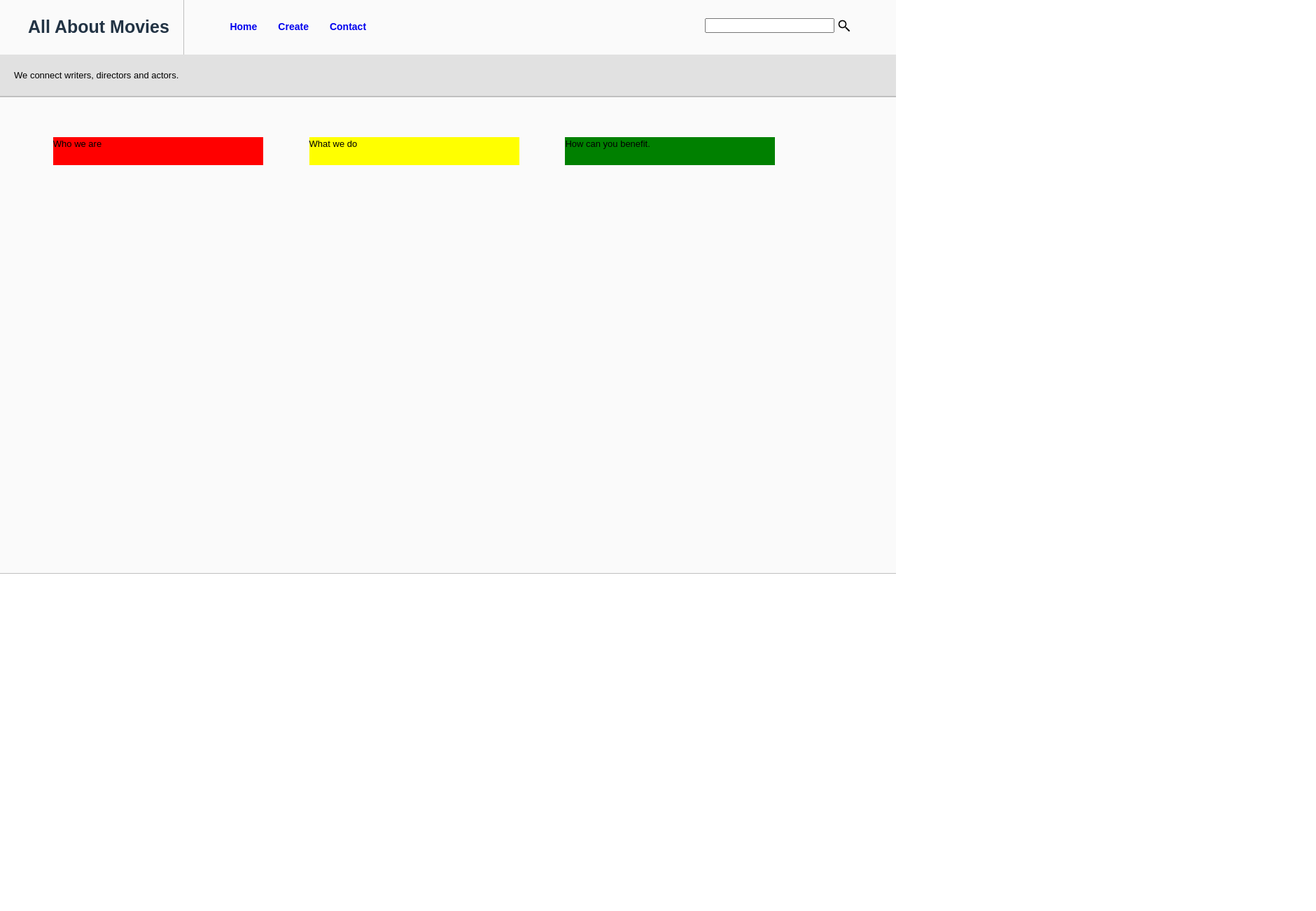
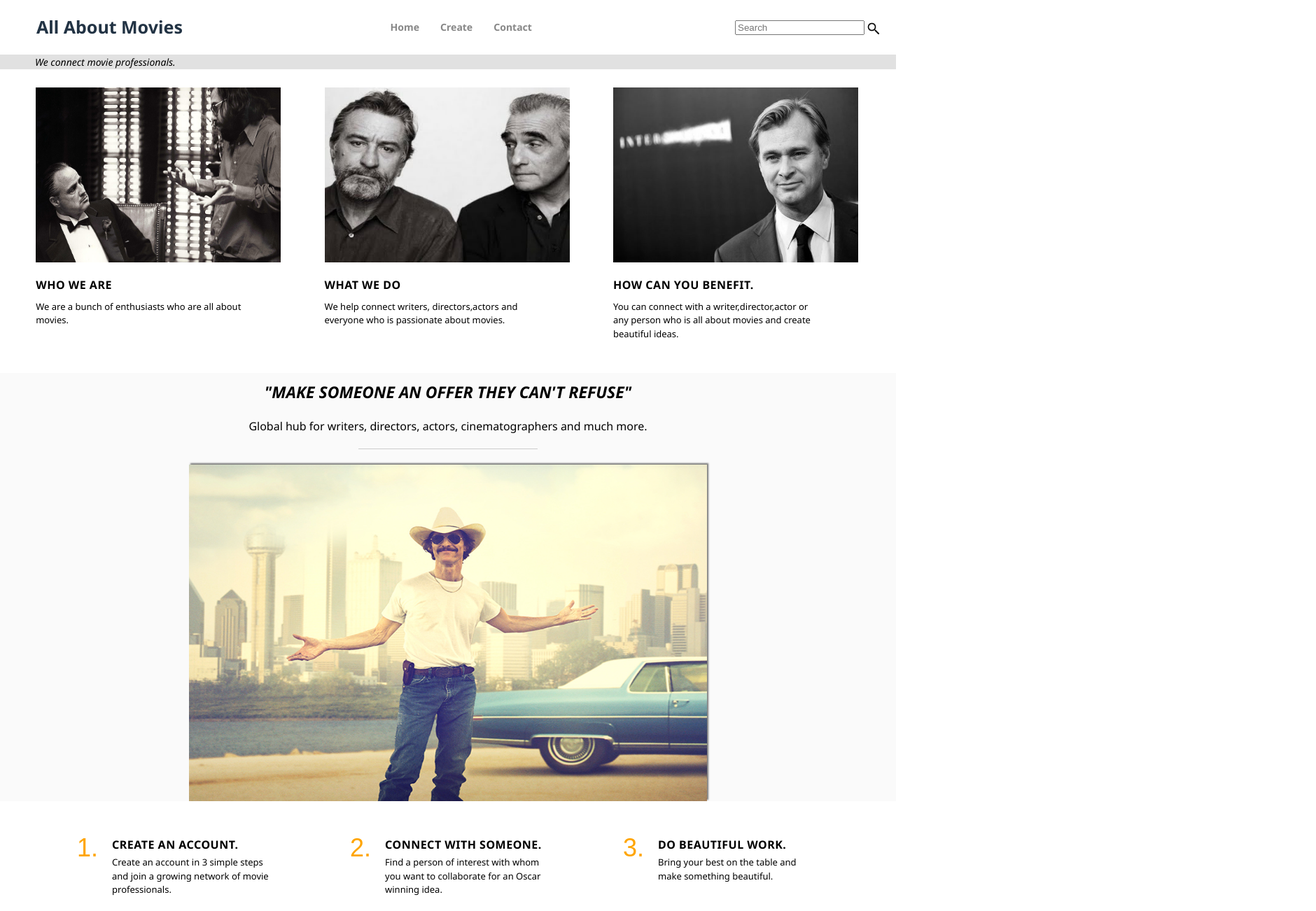
Before and after one commit to anshulAtStack/sample, a plain HTML site: page Website/index.html in a window 1280 px wide. Shown: the whole page at 70% size, 1880 px wide, since content can reach past the window. Before the commit the page ends 820 px from the top, so only its background shows below. Drawn offline with Linux system fonts and the light colour scheme.

Commit message:
Added search bar and hero unit.

```diff
--- a/Website/css/style.css
+++ b/Website/css/style.css
@@ -1,5 +1,5 @@
 body{
-	font-family: sans-serif;
+	font-family: 'Noto Sans',sans-serif;
 }
 .container{
 	background: #fafafa;
@@ -15,18 +15,31 @@ body{
 	background-color: #e1e1e1;
 
 }
+.subtitlebar em{
 
+	font-size: 14px;
+	padding-left: 50px;
+}
+
+.container_12{
+	width:100%;
+}
 .searchSection{
 
+	 display: inline;
 	float: right;
-	margin-top: 2%;
-	align-content: center;
-	margin-right: 5%;
+	margin-top: 2.3%
+
+
 
 
 
 }
-img{
+
+.mainContent{
+margin:0px;
+}
+nav img{
 	width:20px;
 	height:20px;
 }
@@ -34,27 +47,115 @@ img{
 	margin: 20px;
 }
 .main{
-	height:80%;
-	 padding: 20px;
+
+	margin:0;
+	height: auto;
+	width:100%;
+}
+.main img{
+
+	width:350px;
+	height:250px;
+
+
+}
+.grid_4{
+	margin:0px;
 }
 
+
 .section1, .section2, .section3{
+	text-align: left;
 	margin-top: 2%;
 	margin-bottom: 2%;
-margin-left: 3%;
+	margin-left: 4%;
+	margin-right: 4%;
+	padding-right: 10px;
 
 }
-.section1{
-	background-color: red;
+.main p{
+	margin-top: -10px;
+}
 
-}
-.section2{
-	background-color: yellow;
 
-}
-.section3{
-	background-color: green;
-}
+ .herounit{
+ 	width: 100%;
+
+ 	 border: none;
+ }
+
+ .heroheader h2{
+ 	padding-top: 10px;
+ 	padding-bottom: 10px;
+ 	 text-align: center;
+ 	font-weight: bolder;
+ 	 text-transform: uppercase;
+
+ }
+ .heroheader p{
+ 	margin-top: -10px;
+ 	text-align: center;
+ 	font-size: 16px;
+ 	font:normal;
+
+ }
+
+ .stepContent p{
+ 	text-align: center;
+ 	font-size: 16px;
+ 	font:normal;
+ 	text-align: justify;
+ 	margin-left: -5px;
+ 	margin-top: -10px;
+
+ }
+
+ .heroimage img{
+ 	display: block;
+ 	margin: auto;
+ 	width: 740px;
+ 	height:481px;
+ 	/*box-shadow: 3px 3px 3px #888888;*/
+ 	box-shadow: 2px -2px 2px rgba(34,34,34,0.6);
+
+
+ }
+ .heroheader hr{
+ 	padding-bottom: 20px;
+ 	width: 20%;
+	height: 2px;
+
+ 	margin:auto;
+
+ }
+ .heroSection{
+ 	margin-left:20px;
+
+ }
+ .heroSection h2{
+	font-family:sans-serif;
+ 	font-size: 36px;
+ 	color: orange;
+ 	font-weight: lighter;
+ 	padding:20px;
+ }
+ .steps{
+ 	float:left;
+
+ }
+ .stepContent{
+
+ 	float:center;
+
+ }
+ .stepContent h4{
+ 	margin-top: 10px;
+ 	margin-bottom:4px;
+ }
+ .container_12{
+ 	width:100%;
+ 	margin:0px;
+ }
  .navbar{
 
  	float: left;
@@ -64,16 +165,42 @@ margin-left: 3%;
  	margin-left: 2%;
 
  }
+.heroContent{
+
+	width:100%;
+	margin:auto;
+
+
+}
+.heroSection{
+	margin-left:90px;
+	margin-top: 20px;
+}
+.heroSection h1{
+	margin: auto;
+}
+
+ section h4{
+ 	padding-top: 20px;
+  	letter-spacing: 0.5px;
+ 	font-size: 16px;
+ 	font-weight: bold;
+ 	text-align: left;
+ 	text-transform: uppercase;
+
+
+ }
+
 
 .titleDiv{
 
 	height: inherit;
-	margin-left: 20px;
+	margin-left: 32px;
     text-align: center;
 	float: left;
 	margin-top: 0;
 
-	border-right: 1px solid #bfbfbf;
+	/*border-right: 1px solid #bfbfbf;*/
 
 
 }
@@ -81,6 +208,7 @@ margin-left: 3%;
 	padding: 20px;
 	color: #234;
 	margin: auto;
+	text-align: left;
 
 
 
@@ -100,7 +228,7 @@ nav li{
 nav li a{
 	text-decoration: none;
 	text-align: center;
-
+	 color: #888;
 	line-height: 100%;
 }
 nav li a:hover{
--- a/Website/index.html
+++ b/Website/index.html
@@ -6,48 +6,112 @@
 		<link rel="stylesheet" href="css/960_12_col.css"/>
 		<link rel="stylesheet" href="css/text.css">
 		<link rel="stylesheet" href="css/style.css">
+		<link href="https://fonts.googleapis.com/css?family=Noto+Sans:400,700,400italic,700italic" rel="stylesheet" type="text/css">
 	</head>
 	<body>
 		<!-- Header begins-->
-		<div class="wrap container clearfix">
+		<div class="wrap container_12 clearfix">
 
 			<header class="clearfix">
-				<div class="titleDiv grid_3">
+				<div class="titleDiv grid_6">
 					<h1>All About Movies</h1>
 				</div>
 
-				<nav >
-					<ul class="navbar grid_6">
+				<nav>
+					<ul class="navbar grid_4">
 						<li><a href="#">Home</a></li>
 						<li><a href="#">Create</a></li>
 						<li><a href="#">Contact</a></li>
 					</ul>
-					<div class="searchSection grid_2">
-						<input type="textbox">
+					<div class="searchSection grid_3">
+						<input type="textbox" placeholder="Search">
 						<a href="#"><img src="img/searchIcon.png" alt="search"></a>
 					</div>
 				</nav>
 
 			</header>
+			</div>
 			<!-- Header ends-->
-			<div class="subtitlebar container clearfix">
-				<p>We connect writers, directors and actors.</p>
+			<!-- Information Section -->
+			<div class="subtitlebar container_12 clearfix">
+				<em>We connect movie professionals.</em>
 			</div>
 			<!-- Main section begins-->
-		</div>
-		<div class="main container clearfix">
-			<div class="container_12">
+
+		<div class="main container_12 clearfix">
+
+
 				<section class="section1 grid_4 alpha">
-					<p>Who we are</p>
+					<a href="#"><img src="img\whoweare.jpg" alt="Who we are"></a>
+					<h4>Who we are</h4>
+					<p>We are a bunch of enthusiasts who are all about movies.</p>
 				</section>
-				<section class="section2 grid_4">
-					<p>What we do</p>
+
+				<section class="section2 grid_4 clearfix">
+					<a href="#"><img src="img\whatwedo.jpg" alt="What we do"></a>
+					<h4>What we do</h4>
+					<p>We help connect writers, directors,actors and everyone who is passionate about movies.</p>
 				</section>
+
 				<section class="section3 grid_4 omega">
-					<p>How can you benefit.</p>
+					<a href="#"><img src="img\howcanyoubenefit1.jpg" alt="How can you benfit"></a>
+					<h4> How can you benefit.</h4>
+					<p>You can connect with a writer,director,actor or any person who is all
+					about movies and create beautiful ideas.</p>
 				</section>
-			</div>
+
 		</div>
 		<!-- Main section ends-->
+
+
+
+
+		<!--Hero Unit-->
+			<div class="container clearfix herounit">
+				<div class="heroheader">
+					<h2><em>"Make someone an offer they can't refuse"</em></h2>
+					<p>Global hub for writers, directors, actors, cinematographers and much more.</p>
+					<hr/>
+				</div>
+				<div class="heroimage">
+					<img src="img\herounit1.jpg" alt="Make someone an offer they can't refuse">
+				</div>
+			</div>
+				<div class="container_12 heroContent clearfix">
+
+					<section class="heroSection grid_4 alpha">
+						<div class="steps">
+							<h2>1.</h2>
+						</div>
+						<div class="stepContent">
+							<h4>Create an account.</h4>
+
+						</div>
+						<div><p>Create an account in 3 simple steps and join a growing network of movie professionals.</p></div>
+					</section>
+					<section class="heroSection grid_4">
+						<div class="steps">
+							<h2>2.</h2>
+						</div>
+						<div class="stepContent">
+							<h4>Connect with someone.</h4>
+
+						</div>
+						<div><p>Find a person of interest with whom you want to collaborate for an Oscar winning idea.</p></div>
+					</section>
+					<section class="heroSection grid_4 omega">
+						<div class="steps">
+							<h2>3.</h2>
+						</div>
+						<div class="stepContent">
+							<h4>Do beautiful work.</h4>
+
+						</div>
+						<div>	<p>Bring your best on the table and make something beautiful.</p></div>
+					</section>
+
+				</div>
+			</div>
+		<!--Hero Unit Ends-->
 	</body>
 	</html>
```
Also changed, not shown: Website/img/herounit.jpg (added), Website/img/herounit1.jpg (added), Website/img/howcanyoubenefit.jpg (added), Website/img/howcanyoubenefit1.jpg (added), Website/img/whatwedo.jpg (added), Website/img/whoweare.jpg (added).
